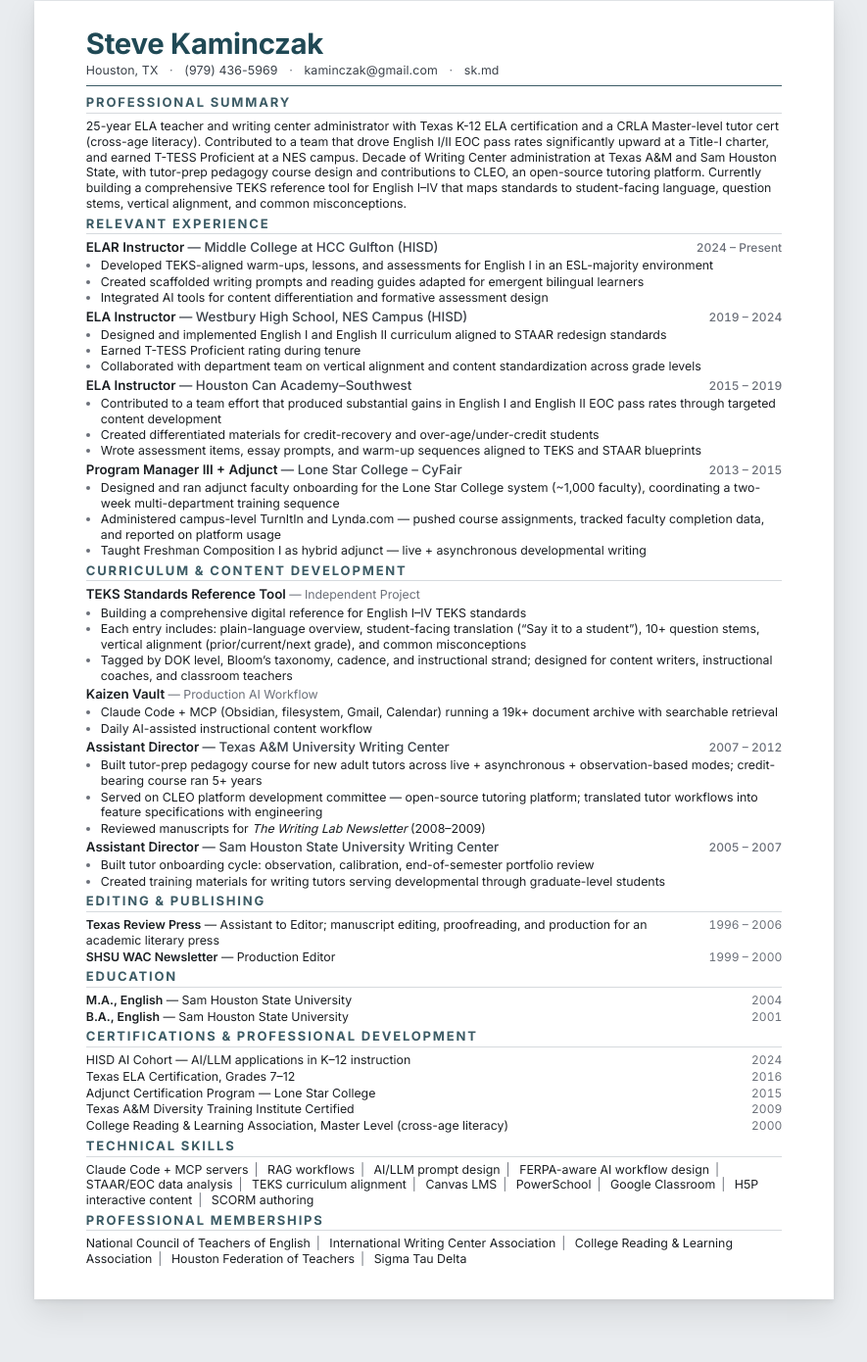
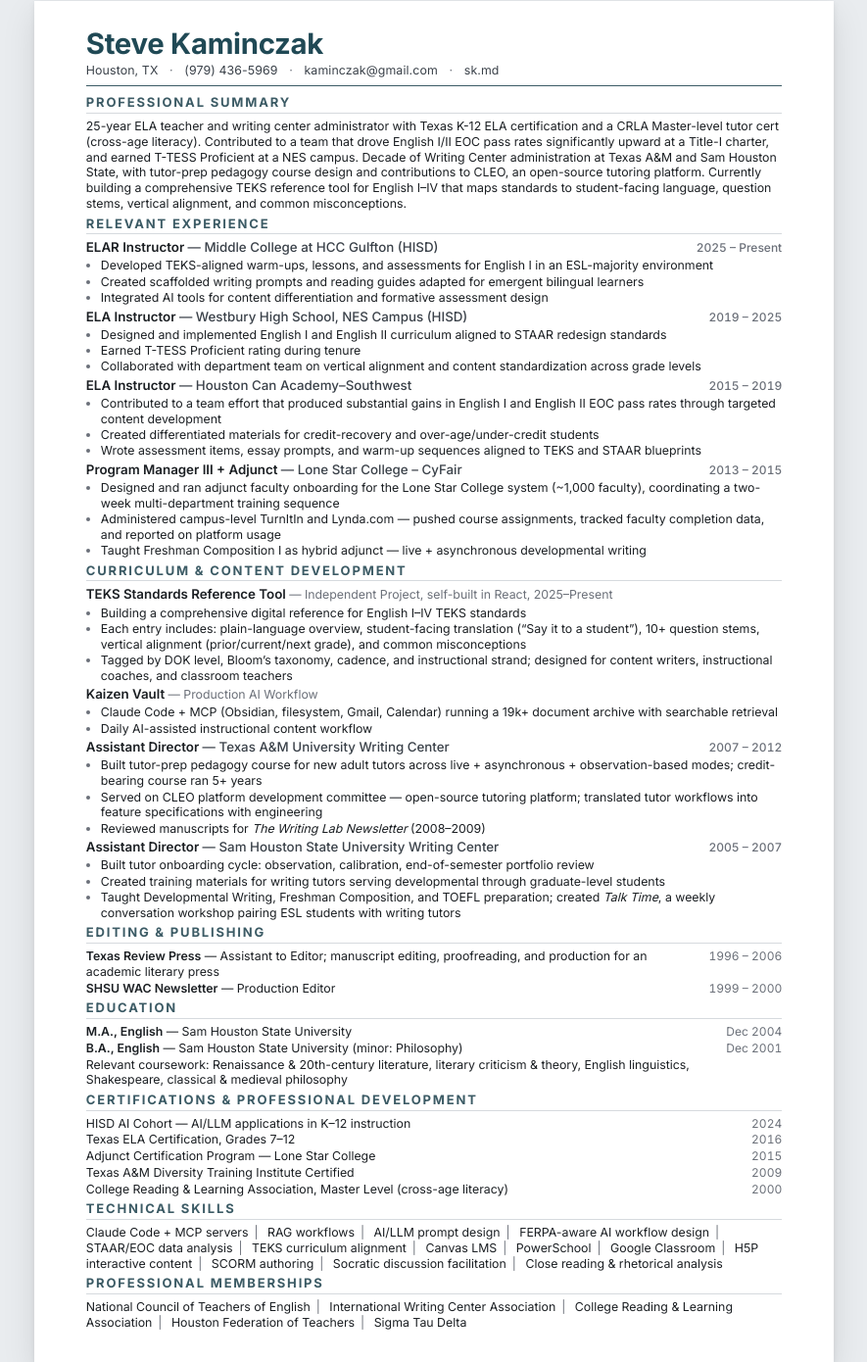
Before and after one commit to Kaminczak/CV, a plain HTML site: page index.html in a window 1280 px wide. Shown: the part 23-1413 px from the top of the page at 98% size, without its empty margins (197-1082 px from the left). Before the commit the page ends 1389 px from the top, so only its background shows below. Drawn offline with Linux system fonts and the light colour scheme.

Commit message:
Fix degree/employment dates against SHSU transcript + HISD records; sync unique content from job-specific CV variants

```diff
--- a/index.html
+++ b/index.html
@@ -287,7 +287,7 @@
     <div class="role">
       <div class="role-head">
         <div class="role-title">ELAR Instructor <span class="org">— Middle College at HCC Gulfton (HISD)</span></div>
-        <div class="role-dates">2024 – Present</div>
+        <div class="role-dates">2025 – Present</div>
       </div>
       <ul class="bullets">
         <li>Developed TEKS-aligned warm-ups, lessons, and assessments for English I in an ESL-majority environment</li>
@@ -299,7 +299,7 @@
     <div class="role">
       <div class="role-head">
         <div class="role-title">ELA Instructor <span class="org">— Westbury High School, NES Campus (HISD)</span></div>
-        <div class="role-dates">2019 – 2024</div>
+        <div class="role-dates">2019 – 2025</div>
       </div>
       <ul class="bullets">
         <li>Designed and implemented English I and English II curriculum aligned to STAAR redesign standards</li>
@@ -339,7 +339,7 @@
 
     <div class="subentry">
       <div class="subentry-title">
-        TEKS Standards Reference Tool <span class="qual">— Independent Project</span>
+        TEKS Standards Reference Tool <span class="qual">— Independent Project, self-built in React, 2025–Present</span>
       </div>
       <ul class="bullets">
         <li>Building a comprehensive digital reference for English I–IV TEKS standards</li>
@@ -378,6 +378,7 @@
       <ul class="bullets">
         <li>Built tutor onboarding cycle: observation, calibration, end-of-semester portfolio review</li>
         <li>Created training materials for writing tutors serving developmental through graduate-level students</li>
+        <li>Taught Developmental Writing, Freshman Composition, and TOEFL preparation; created <em>Talk Time</em>, a weekly conversation workshop pairing ESL students with writing tutors</li>
       </ul>
     </div>
   </section>
@@ -400,11 +401,15 @@
     <h2>Education</h2>
     <div class="row">
       <div class="label"><strong>M.A., English</strong> — Sam Houston State University</div>
-      <div class="meta">2004</div>
+      <div class="meta">Dec 2004</div>
     </div>
     <div class="row">
-      <div class="label"><strong>B.A., English</strong> — Sam Houston State University</div>
-      <div class="meta">2001</div>
+      <div class="label"><strong>B.A., English</strong> — Sam Houston State University (minor: Philosophy)</div>
+      <div class="meta">Dec 2001</div>
+    </div>
+    <div class="row">
+      <div class="label">Relevant coursework: Renaissance &amp; 20th-century literature, literary criticism &amp; theory, English linguistics, Shakespeare, classical &amp; medieval philosophy</div>
+      <div class="meta"></div>
     </div>
   </section>
 
@@ -447,7 +452,9 @@
       PowerSchool<span class="pipe">|</span>
       Google Classroom<span class="pipe">|</span>
       H5P interactive content<span class="pipe">|</span>
-      SCORM authoring
+      SCORM authoring<span class="pipe">|</span>
+      Socratic discussion facilitation<span class="pipe">|</span>
+      Close reading &amp; rhetorical analysis
     </p>
   </section>
 
```
